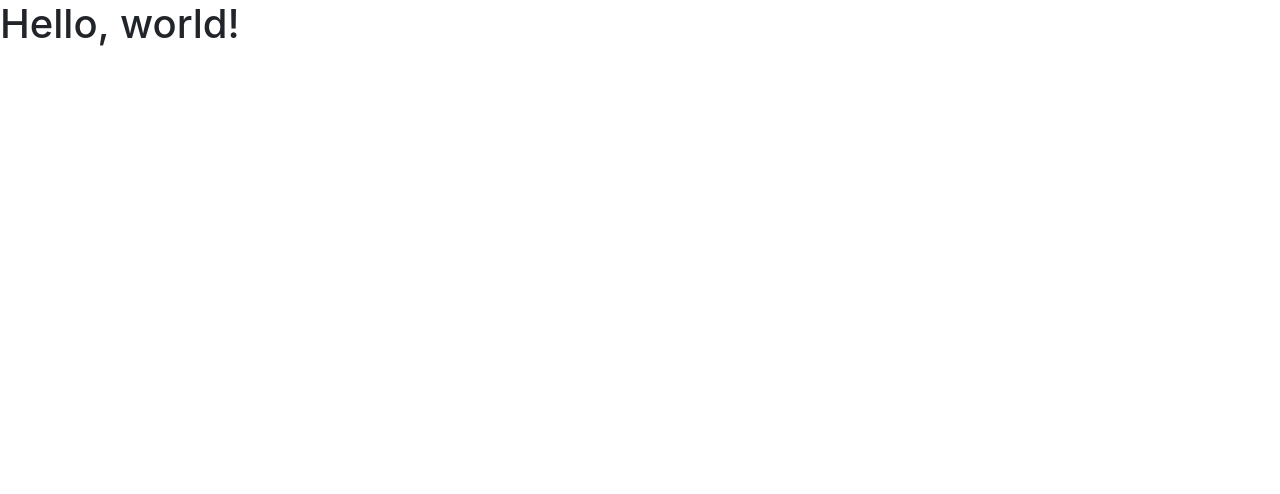
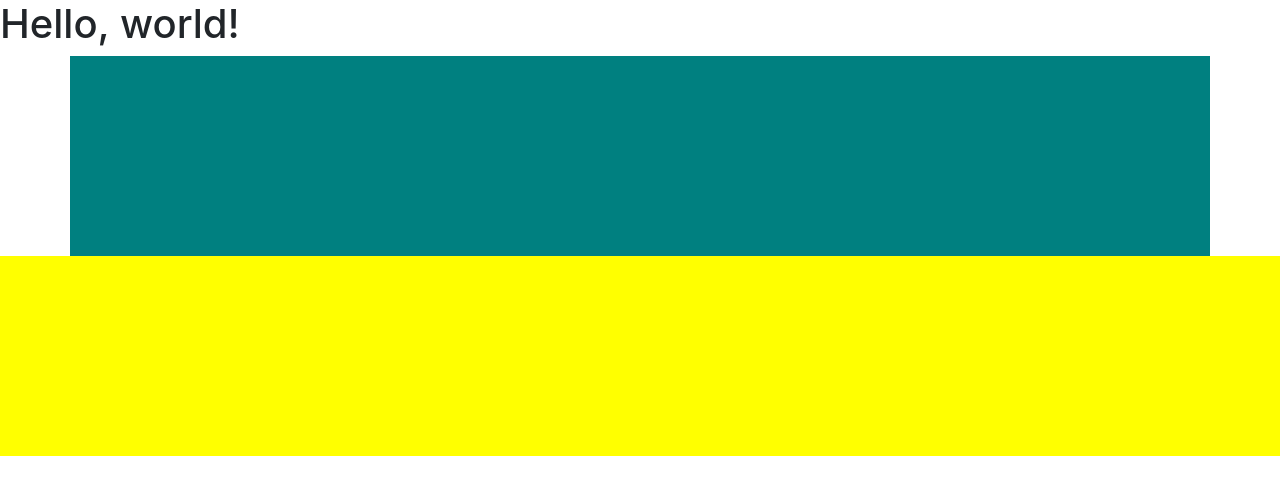
Before and after one commit to SocialMirrorCom/Bootstrap-html-template, a plain HTML site: page index.html in a window 1280 px wide. Drawn offline with nearby package versions, Linux system fonts and the light colour scheme.

Commit message:
Added container div

```diff
--- a/index.html
+++ b/index.html
@@ -13,6 +13,14 @@
 </head>
 <body>
   <h1>Hello, world!</h1>
+  <!--class container располагает контент на странице по центру-->
+  <div class="container" style="height: 200px; background-color: teal">
+
+  </div>
+  <!--class container-fluid располагает контент от края до края страницы-->
+  <div class="container-fluid" style="height: 200px; background-color: yellow">
+
+  </div>
 
   <!-- Optional JavaScript -->
   <!-- jQuery first, then Popper.js, then Bootstrap JS -->
```
Lines whose indentation alone changed are shown as unchanged.
